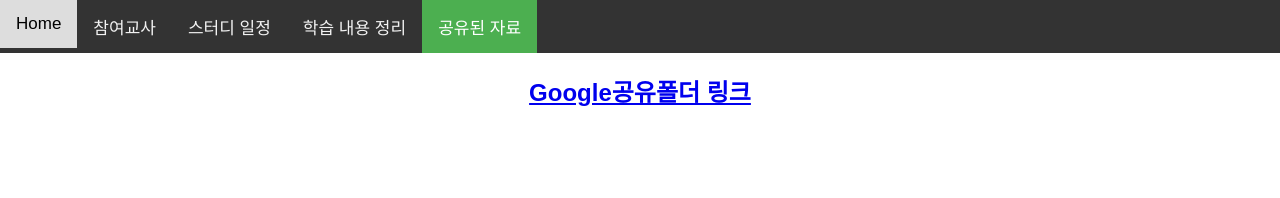
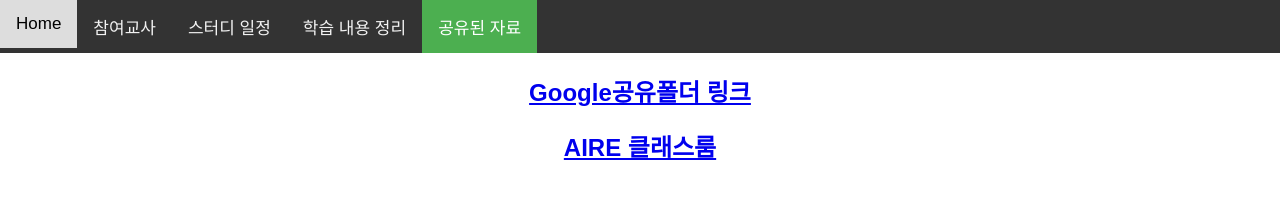
Before and after one commit to abcdwh/web12, a plain HTML site: page 4.html in a window 1280 px wide. Drawn offline with Linux system fonts and the light colour scheme.

Commit message:
Update 4.html

```diff
--- a/4.html
+++ b/4.html
@@ -49,6 +49,6 @@
 </div>
 
  <center><h2> <a href="https://drive.google.com/drive/folders/1RfmiV6AMOBa2HfI9slHJuZ_DT59gqytb?usp=sharing" target="_blank">Google공유폴더 링크</a></h2></center>
-
+ <center><h2> <a href="https://classroom.google.com/c/MjgzOTM1MzQyNzc0?cjc=hhuoidj">AIRE 클래스룸</a></h2></center>
 </body>
 </html>
```
